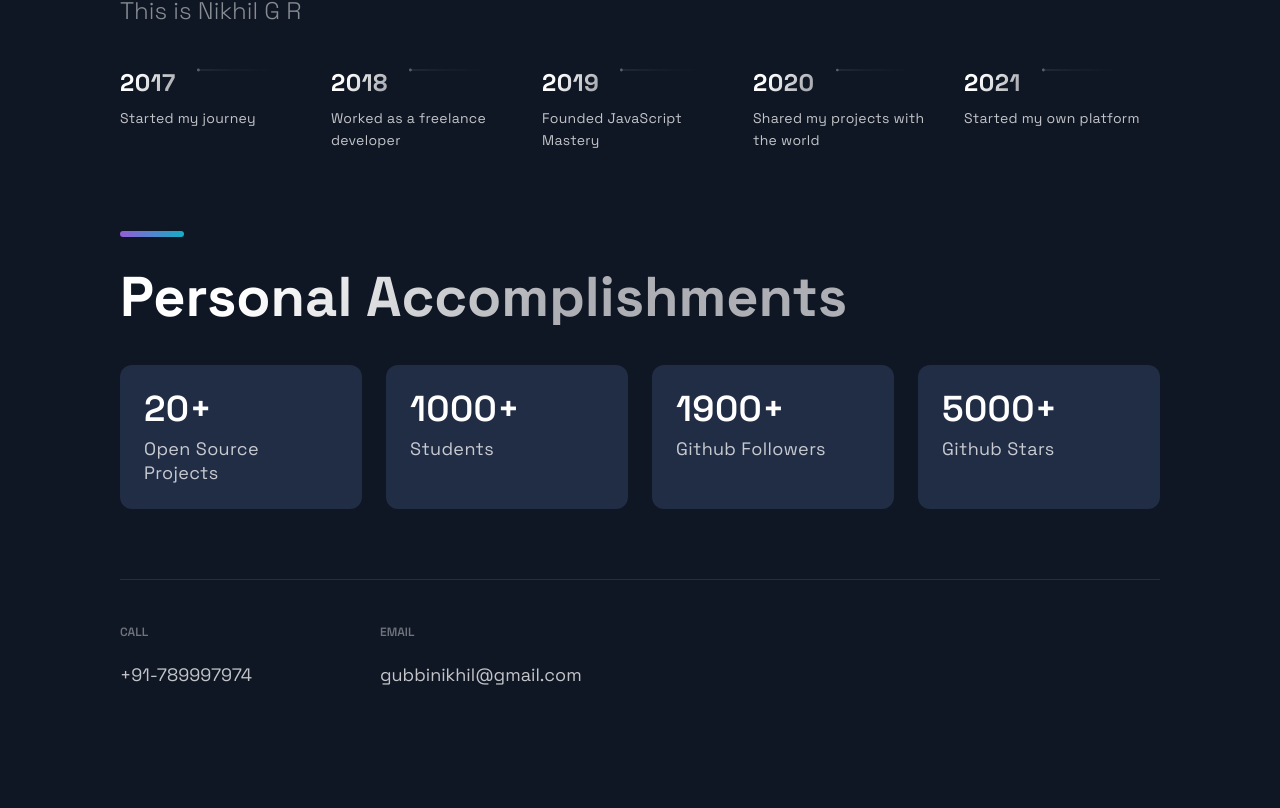
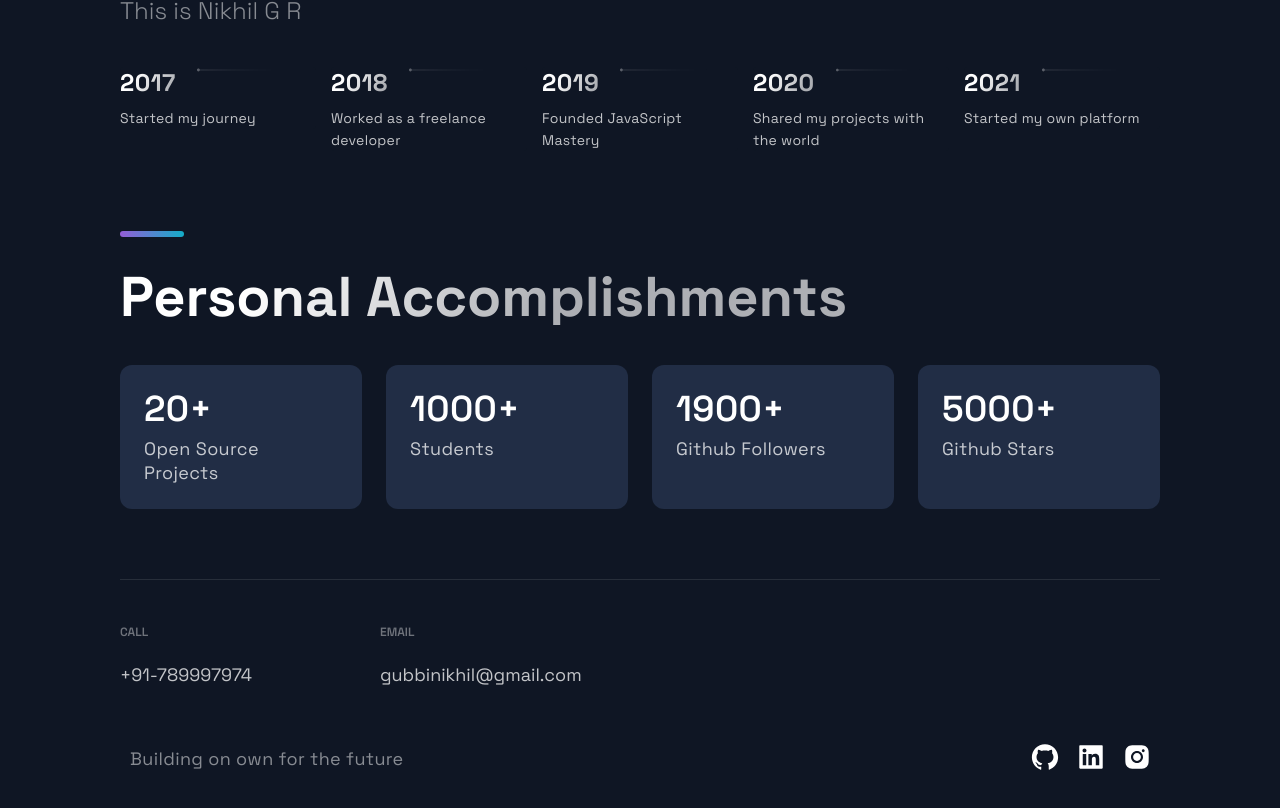
Before and after one commit to nikhilgubbi/portfolio_website, a Next.js app: page / in a window 1280 px wide. Shown: the part 2700-3508 px from the top of the page. Before the commit the page ends 3484 px from the top, so only its background shows below. Built offline with nearby package versions, Linux system fonts and the light colour scheme.

Commit message:
React Portfolio

```diff
--- a/src/components/Footer/Footer.js
+++ b/src/components/Footer/Footer.js
@@ -17,6 +17,20 @@ const Footer = () => {
           <LinkItem href="mailto:gubbinikhil@gmail.com">gubbinikhil@gmail.com</LinkItem>
         </LinkColumn>
       </LinkList>
+      <SocialIconsContainer>
+        <CompanyContainer>
+          <Slogan>Building on own for the future</Slogan>
+        </CompanyContainer>
+        <SocialIcons href="https://github.com">
+          <AiFillGithub size="3rem" />
+        </SocialIcons>
+        <SocialIcons href="https://linked.com">
+          <AiFillLinkedin size="3rem" />
+        </SocialIcons>
+        <SocialIcons href="https://instagram.com">
+          <AiFillInstagram size="3rem" />
+        </SocialIcons>
+      </SocialIconsContainer>
     </FooterWrapper>
 
   );
```
